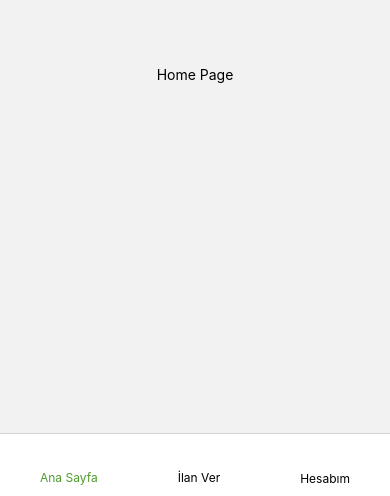
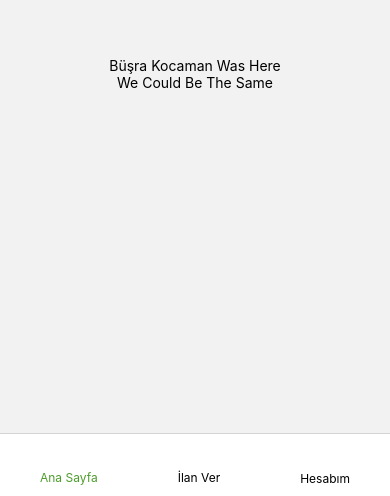
Before and after one commit to krstkaan/EvArkadasim, a React Native app: screen /HomePage in a window 390 px wide. Shown: the part 348-844 px from the top of the page. Built offline with nearby package versions, Linux system fonts and the light colour scheme; some icons are missing.

Commit message:
Busra Was here

```diff
--- a/src/screens/HomePage.js
+++ b/src/screens/HomePage.js
@@ -4,7 +4,8 @@
 const HomePage = () => {
   return (
     <View style={styles.container}>
-      <Text>Home Page</Text>
+      <Text>Büşra Kocaman Was Here</Text>
+      <Text>We Could Be The Same</Text>
     </View>
 
   )
```
